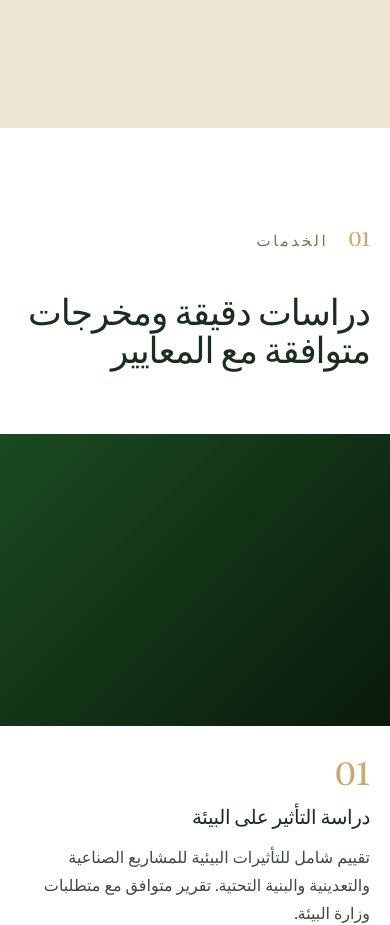
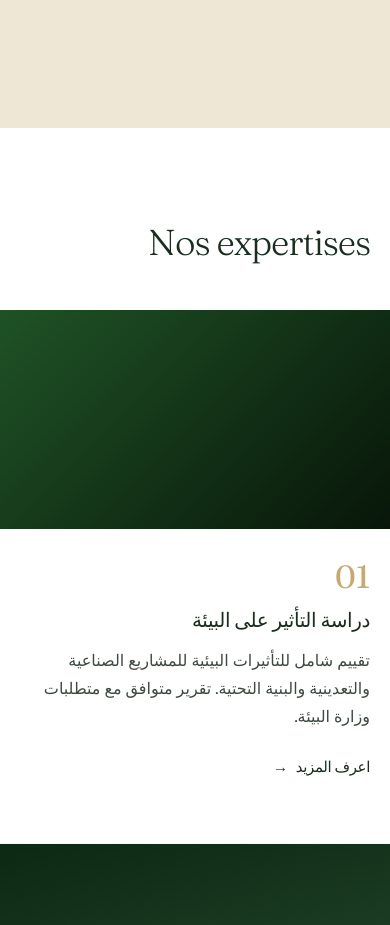
Before and after one commit to Aymen-Gherdaine/bth-expert, a Next.js app: page /ar in a window 390 px wide. Shown: the part 1560-2485 px from the top of the page. Built offline with nearby package versions, Linux system fonts and the light colour scheme.

Commit message:
fix(services): rebuild pin scroll with proper ScrollTrigger pin + crossfade
Co-Authored-By: Claude Opus 4.8 <noreply@anthropic.com>

```diff
--- a/components/sections/ServicesPin.tsx
+++ b/components/sections/ServicesPin.tsx
@@ -26,187 +26,127 @@ interface ServicesPinProps {
   services: ServiceContent;
 }
 
-// Distinct dark-green gradients — swapped for real photos in Phase 2
+// Distinct dark-green gradients — varied angle + tone so the crossfade reads.
+// Swapped for real photos in Phase 2.
 const PLACEHOLDERS = [
-  "linear-gradient(135deg, #1a4a20 0%, #0a1a0c 100%)",
-  "linear-gradient(160deg, #0d2812 0%, #1e3d28 100%)",
-  "linear-gradient(110deg, #152e16 0%, #2a3d22 100%)",
-  "linear-gradient(148deg, #091608 0%, #1a2e1e 100%)",
+  "linear-gradient(135deg, #1f5226 0%, #081609 100%)",
+  "linear-gradient(165deg, #0c2913 0%, #28492f 100%)",
+  "linear-gradient(105deg, #16331a 0%, #34461f 100%)",
+  "linear-gradient(150deg, #07140a 0%, #1f3a26 100%)",
 ];
 
+const SLIDE = 28; // px of text translate during crossfade
+
 export function ServicesPin({ lang, services }: ServicesPinProps) {
-  const bodyRef   = useRef<HTMLDivElement>(null);
-  const imgRefs   = useRef<(HTMLDivElement | null)[]>([]);
-  const textRefs  = useRef<(HTMLDivElement | null)[]>([]);
-  const activeIdx = useRef<number>(-1);
-
-  useGSAP(() => {
-    if (window.matchMedia("(prefers-reduced-motion: reduce)").matches) return;
-    if (!bodyRef.current) return;
+  const sectionRef = useRef<HTMLElement>(null);
+  const imgRefs = useRef<(HTMLDivElement | null)[]>([]);
+  const textRefs = useRef<(HTMLDivElement | null)[]>([]);
 
   const N = services.items.length;
 
-    function goTo(idx: number) {
-      const prev = activeIdx.current;
-      if (idx === prev) return;
-      activeIdx.current = idx;
+  useGSAP(
+    () => {
+      if (window.matchMedia("(prefers-reduced-motion: reduce)").matches) return;
 
-      // Equal-duration crossfade — no gap where both are invisible
-      imgRefs.current.forEach((el, i) => {
-        if (!el) return;
-        gsap.to(el, {
-          opacity: i === idx ? 1 : 0,
-          duration: 0.65,
-          ease: "power2.inOut",
-          overwrite: true,
-        });
-      });
+      const seg = 1 / N; // progress width of one service segment
+      const tz = Math.min(0.1, seg * 0.6); // crossfade zone width (progress)
 
-      // Same ease + same duration on both: opacity_in(t) + opacity_out(t) = 1.0 — no flash
-      textRefs.current.forEach((el, i) => {
-        if (!el) return;
-        gsap.to(el, {
-          opacity: i === idx ? 1 : 0,
-          y: i === idx ? 0 : i < idx ? -24 : 24,
-          duration: 0.45,
-          ease: "power2.inOut",
-          overwrite: true,
-        });
-      });
+      // Map scroll progress → per-layer opacity + text offset.
+      // Outside a crossfade zone exactly one service is solid (opacity 1);
+      // inside a zone the outgoing fades 1→0 while the incoming fades 0→1,
+      // summing to 1 at every instant — no black gap, no double-bright flash.
+      function render(p: number) {
+        p = Math.max(0, Math.min(1, p));
+        const op = new Array<number>(N).fill(0);
+        const ty = new Array<number>(N).fill(0);
+
+        let inZone = false;
+        for (let k = 1; k < N; k++) {
+          const bk = k * seg;
+          const half = tz / 2;
+          if (p >= bk - half && p <= bk + half) {
+            const t = (p - (bk - half)) / tz; // 0→1 across the boundary
+            op[k - 1] = 1 - t;
+            ty[k - 1] = -SLIDE * t;
+            op[k] = t;
+            ty[k] = SLIDE * (1 - t);
+            inZone = true;
+            break;
+          }
+        }
+        if (!inZone) {
+          const idx = Math.min(N - 1, Math.floor(p / seg));
+          op[idx] = 1;
+        }
+
+        for (let i = 0; i < N; i++) {
+          const img = imgRefs.current[i];
+          if (img) gsap.set(img, { opacity: op[i] });
+          const txt = textRefs.current[i];
+          if (txt) gsap.set(txt, { opacity: op[i], y: ty[i] });
+        }
       }
 
       const mm = gsap.matchMedia();
 
+      // Desktop only: pin the whole section, crossfade through services.
       mm.add("(min-width: 1024px)", () => {
-      // GSAP set overrides the initial CSS opacity-0 classes
-      imgRefs.current.forEach((el, i) =>
-        el && gsap.set(el, { opacity: i === 0 ? 1 : 0 })
-      );
-      textRefs.current.forEach((el, i) =>
-        el && gsap.set(el, { opacity: i === 0 ? 1 : 0, y: i === 0 ? 0 : 24 })
-      );
-      activeIdx.current = 0;
-
-      // 200px per service — one wheel click (~100-120px) crosses the 100px threshold
-      ScrollTrigger.create({
-        trigger: bodyRef.current,
+        const st = ScrollTrigger.create({
+          trigger: sectionRef.current,
           start: "top top",
-        end: () => `+=${(N - 1) * 200}`,
+          end: () => "+=" + window.innerHeight * N, // one viewport per service
           pin: true,
           pinSpacing: true,
-        snap: {
-          snapTo: 1 / (N - 1),
-          duration: { min: 0.35, max: 0.55 },
-          ease: "power2.inOut",
+          invalidateOnRefresh: true,
+          onUpdate(self) {
+            render(self.progress);
           },
-        onUpdate(self) {
-          // Only fire when within 5% of a snap point — prevents oscillation
-          // during Lenis deceleration and snap animation
-          const rawP = self.progress * (N - 1);
-          const idx  = Math.min(Math.round(rawP), N - 1);
-          if (Math.abs(rawP - idx) < 0.05 && idx !== activeIdx.current) {
-            goTo(idx);
-          }
+          onRefresh(self) {
+            render(self.progress);
           },
         });
 
-      return () => {
-        activeIdx.current = -1;
-      };
+        render(0);
+
+        return () => st.kill();
       });
 
       return () => mm.revert();
-  });
+    },
+    { scope: sectionRef }
+  );
 
   return (
-    <section className="bg-white relative z-10">
+    <section ref={sectionRef} className="bg-white relative z-10">
 
-      {/* ── Section header ───────────────────────────────────────────── */}
-      <div className="px-5 sm:px-6 md:px-8 lg:px-10 xl:px-12 2xl:px-16 pt-24 md:pt-32 pb-16 md:pb-20">
-        <div className="flex items-baseline gap-5 mb-10 md:mb-14">
-          <span
-            className="font-display text-gold"
-            style={{ fontSize: "var(--text-h3)", letterSpacing: "-0.01em" }}
-          >
-            {services.sectionNumber}
-          </span>
-          <span
-            className="font-sans uppercase text-muted tracking-[0.18em]"
-            style={{ fontSize: "var(--text-small)" }}
-          >
-            {services.eyebrow}
-          </span>
-        </div>
+      {/* ── Desktop: pinned section — title + crossfading two-column ──── */}
+      <div className="services-pinned hidden lg:flex lg:flex-col lg:h-screen overflow-hidden">
+        {/* Section title (no number) — stays while services cycle below */}
+        <div className="px-10 xl:px-12 2xl:px-16 pt-24 xl:pt-28 pb-10 xl:pb-12 shrink-0">
           <h2
             className="font-display font-light text-ink tracking-[-0.03em] leading-[1.05]"
             style={{ fontSize: "clamp(2.25rem, 4vw + 0.75rem, 4.75rem)" }}
           >
-          {services.heading}
+            Nos expertises
           </h2>
         </div>
 
-      {/* ── Mobile: static vertical stack ───────────────────────────── */}
-      <div className="lg:hidden divide-y divide-line/20">
-        {services.items.map((item, i) => (
-          <div key={item.abbr} className="pb-16">
+        {/* Two-column area fills the rest of the viewport */}
         <div
-              aria-hidden
-              className="w-full mb-8"
-              style={{
-                aspectRatio: "4/3",
-                background: PLACEHOLDERS[i % PLACEHOLDERS.length],
-              }}
-            />
-            <div className="px-5 sm:px-6">
-              <span
-                className="block font-display text-gold mb-4"
-                style={{ fontSize: "clamp(2rem, 6vw, 3.5rem)", lineHeight: 1 }}
-              >
-                {String(i + 1).padStart(2, "0")}
-              </span>
-              <h3
-                className="font-display font-light text-ink tracking-[-0.02em] leading-[1.1] mb-4"
-                style={{ fontSize: "var(--text-h3)" }}
-              >
-                {item.title}
-              </h3>
-              <p
-                className="font-sans text-ink-soft leading-[1.75] mb-6"
-                style={{ fontSize: "var(--text-body)" }}
-              >
-                {item.description}
-              </p>
-              <Link
-                href={`/${lang}/services`}
-                className="inline-flex items-center gap-2 text-ink text-[length:var(--text-small)] tracking-tight hover:text-gold transition-colors duration-[var(--duration-base)] ease-[var(--ease-out-expo)]"
-              >
-                {services.itemCta} <span aria-hidden>→</span>
-              </Link>
-            </div>
-          </div>
-        ))}
-      </div>
-
-      {/* ── Desktop: pinned two-column ───────────────────────────────── */}
-      <div
-        ref={bodyRef}
-        className="hidden lg:grid h-screen"
+          className="flex-1 grid min-h-0"
           style={{ gridTemplateColumns: "5fr 7fr" }}
         >
-        {/* Left: stacked placeholder images */}
-        <div
-          className="relative px-10 xl:px-12 2xl:px-16 flex items-center"
-          aria-hidden
-        >
+          {/* Left: stacked placeholder images, one visible at a time */}
+          <div className="relative px-10 xl:px-12 2xl:px-16 flex items-center" aria-hidden>
             <div
               className="relative w-full rounded-sm overflow-hidden"
-            style={{ aspectRatio: "3/4", maxHeight: "75vh" }}
+              style={{ aspectRatio: "3/4", maxHeight: "68vh" }}
             >
               {services.items.map((item, i) => (
                 <div
                   key={item.abbr}
                   ref={(el) => { imgRefs.current[i] = el; }}
-                // CSS initial state prevents hydration flash: non-first items hidden
+                  // CSS initial state prevents hydration flash: non-first hidden
                   className={`absolute inset-0${i !== 0 ? " opacity-0" : ""}`}
                   style={{ background: PLACEHOLDERS[i % PLACEHOLDERS.length] }}
                 />
@@ -214,14 +154,13 @@ export function ServicesPin({ lang, services }: ServicesPinProps) {
             </div>
           </div>
 
-        {/* Right: stacked text blocks */}
+          {/* Right: stacked text blocks, one visible at a time */}
           <div className="relative border-s border-line/30">
             {services.items.map((item, i) => (
               <div
                 key={item.abbr}
                 ref={(el) => { textRefs.current[i] = el; }}
-              // CSS initial state: non-first items hidden + offset
-              className={`absolute inset-0 flex flex-col justify-center px-12 xl:px-16${i !== 0 ? " opacity-0 translate-y-6" : ""}`}
+                className={`absolute inset-0 flex flex-col justify-center px-12 xl:px-16${i !== 0 ? " opacity-0" : ""}`}
               >
                 <span
                   className="block font-display text-gold mb-8"
@@ -255,6 +194,57 @@ export function ServicesPin({ lang, services }: ServicesPinProps) {
             ))}
           </div>
         </div>
+      </div>
+
+      {/* ── Mobile + reduced-motion: static vertical stack, all visible ── */}
+      <div className="services-stack lg:hidden">
+        <div className="px-5 sm:px-6 md:px-8 pt-24 md:pt-28 pb-12 md:pb-16">
+          <h2
+            className="font-display font-light text-ink tracking-[-0.03em] leading-[1.05]"
+            style={{ fontSize: "clamp(2.25rem, 6vw + 0.5rem, 3.5rem)" }}
+          >
+            Nos expertises
+          </h2>
+        </div>
+
+        <div className="divide-y divide-line/20">
+          {services.items.map((item, i) => (
+            <div key={item.abbr} className="pb-16">
+              <div
+                aria-hidden
+                className="w-full mb-8"
+                style={{ aspectRatio: "16/9", background: PLACEHOLDERS[i % PLACEHOLDERS.length] }}
+              />
+              <div className="px-5 sm:px-6 md:px-8">
+                <span
+                  className="block font-display text-gold mb-4"
+                  style={{ fontSize: "clamp(2rem, 6vw, 3.5rem)", lineHeight: 1 }}
+                >
+                  {String(i + 1).padStart(2, "0")}
+                </span>
+                <h3
+                  className="font-display font-light text-ink tracking-[-0.02em] leading-[1.1] mb-4"
+                  style={{ fontSize: "var(--text-h3)" }}
+                >
+                  {item.title}
+                </h3>
+                <p
+                  className="font-sans text-ink-soft leading-[1.75] mb-6"
+                  style={{ fontSize: "var(--text-body)" }}
+                >
+                  {item.description}
+                </p>
+                <Link
+                  href={`/${lang}/services`}
+                  className="inline-flex items-center gap-2 text-ink text-[length:var(--text-small)] tracking-tight hover:text-gold transition-colors duration-[var(--duration-base)] ease-[var(--ease-out-expo)]"
+                >
+                  {services.itemCta} <span aria-hidden>→</span>
+                </Link>
+              </div>
+            </div>
+          ))}
+        </div>
+      </div>
     </section>
   );
 }
```
Also changed, not shown: app/globals.css (+9 -0 lines). Lines whose indentation alone changed are shown as unchanged.
